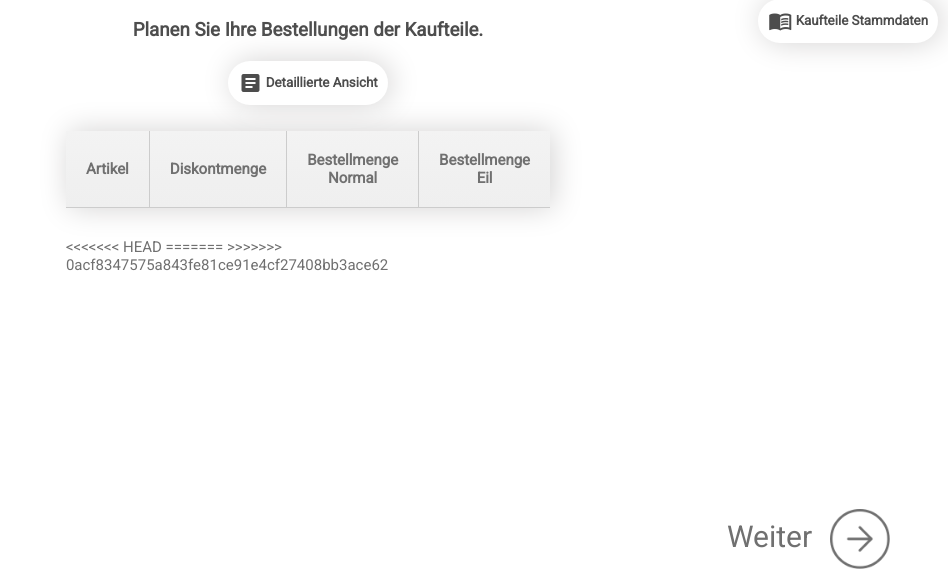
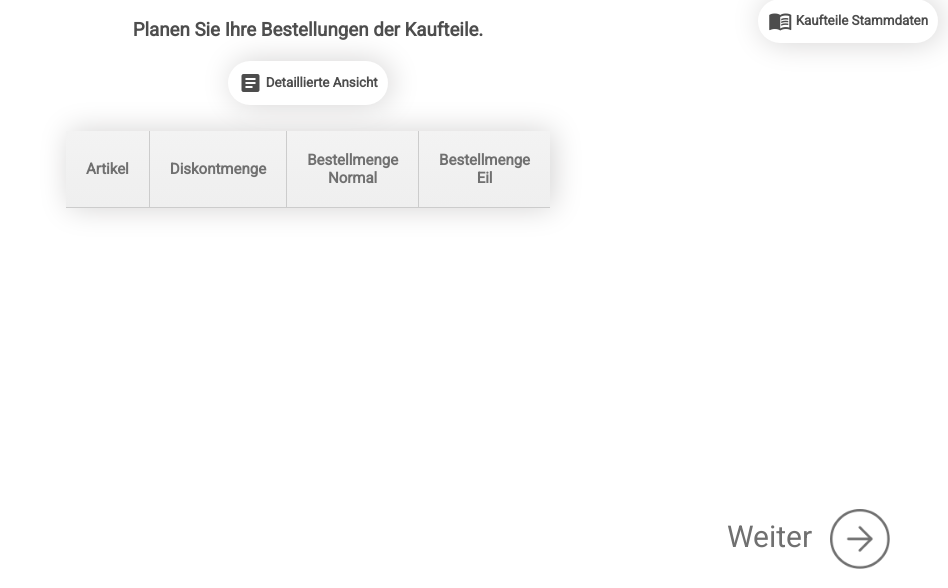
Before and after one commit to hore1014/WinningTool, a Flask app: template src/templates/5_orders_purchase.html in a window 1280 px wide. Shown: the part 151-739 px from the top of the page, without its empty margins (332-1280 px from the left). Run offline with Flask 2, Linux system fonts and the light colour scheme; the template is opened without the code that fills it: most values are stand-ins (such as "Sample title", 1, 10 or a date in 2020); lists and menus that the app fills with data are empty.

Commit message:
Merge-Fehler behoben

```diff
--- a/src/templates/5_orders_purchase.html
+++ b/src/templates/5_orders_purchase.html
@@ -329,7 +329,7 @@
                       </th>
                       <th rowspan="2">Diskontmenge</th>
                       <th rowspan="2">Vorgeschlagene Bestellmenge Normal</th>
-                      <th rowspan="2">Vorgeschlagene BestellMenge Eil</th>
+                      <th rowspan="2">Vorgeschlagene Bestellmenge Eil</th>
                     </tr>
                     <tr>
                       <th>Anfangsbestand</th>
@@ -413,11 +413,7 @@
                       </th>
                       <th rowspan="2">Diskontmenge</th>
                       <th rowspan="2">Vorgeschlagene Bestellmenge Normal</th>
-<<<<<<< HEAD
-                      <th rowspan="2">Vorgeschlagene BestellMenge Eil</th>
-=======
                       <th rowspan="2">Vorgeschlagene Bestellmenge Eil</th>
->>>>>>> 0acf8347575a843fe81ce91e4cf27408bb3ace62
                     </tr>
                     <tr>
                       <th>Anfangsbestand</th>
```
